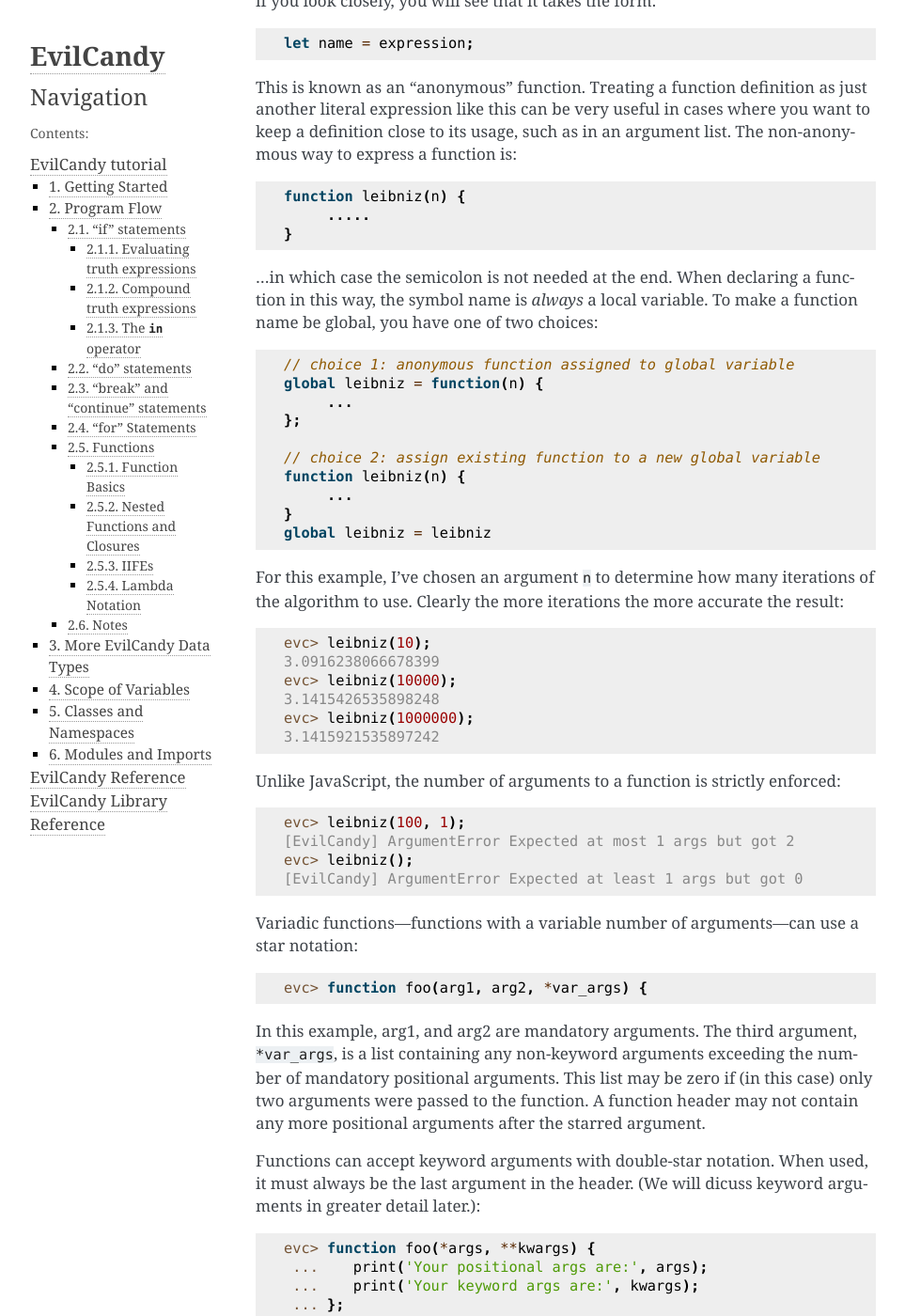
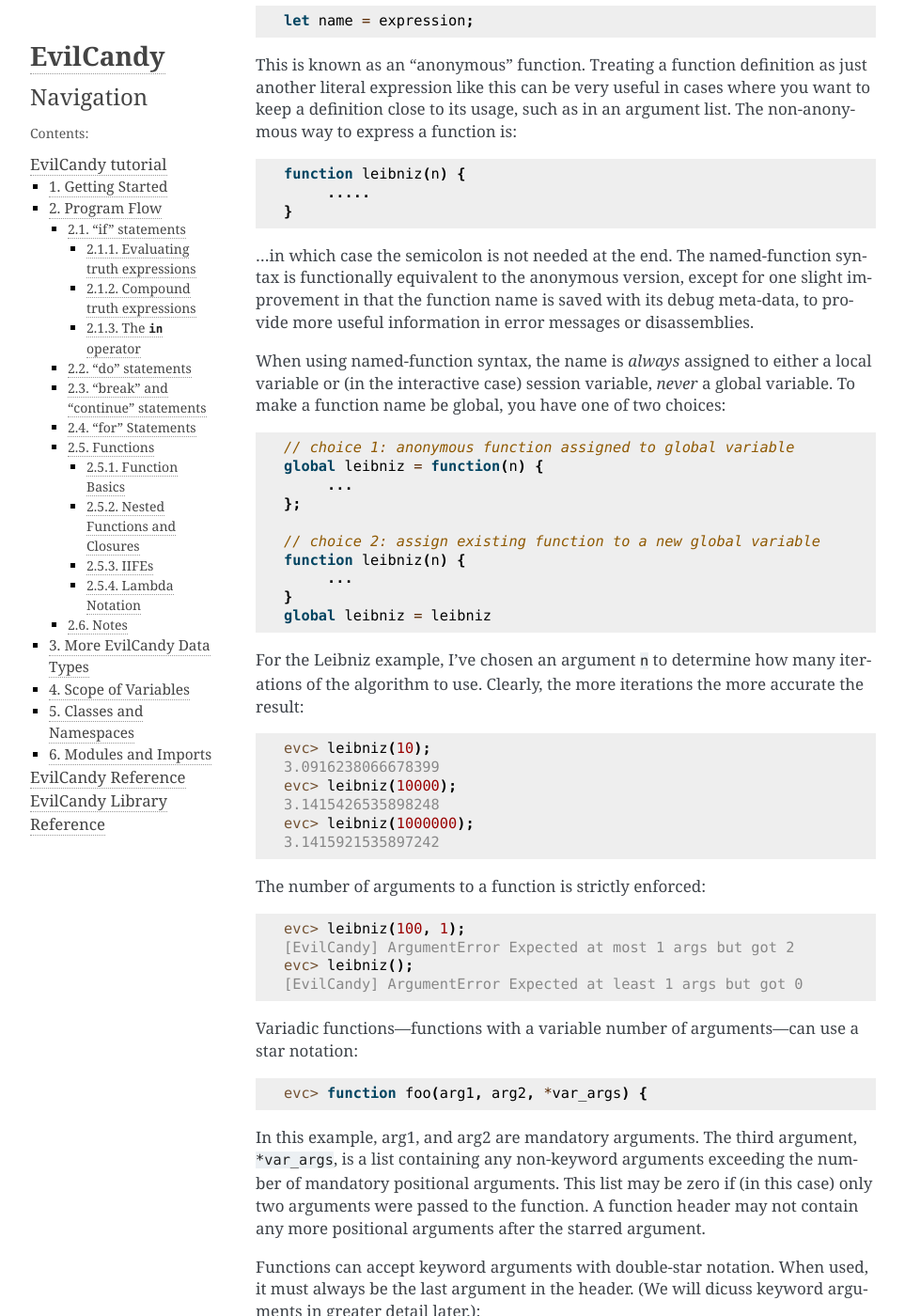
Before and after one commit to paul-bailey/EvilCandy, a Sphinx documentation site: the page built from Documentation/tutorial/program_flow.rst, in a window 1280 px wide and 1400 px high, scrolled down 6515 px. Shown: the whole window at 94% size, without its empty margins (148-1111 px from the left). Built offline with Sphinx 7.4.7, drawn with Linux system fonts in a browser that asks for light colours; some of the changed text lies outside the part shown.

Commit message:
Make some small improvements to Documentation's clarity.

```diff
--- a/Documentation/tutorial/classes_and_namespaces.rst
+++ b/Documentation/tutorial/classes_and_namespaces.rst
@@ -120,6 +120,9 @@
 ~~~~~~~~~~~~~~
 
 The keyword ``instanceof`` is a binary operator which yields a truth value.
+The expression ``A instanceof B`` is true if ``A`` is an instance of
+class ``B`` or any subclass of ``B``.
+
 Unlike ``typeof``, the name of the class is not a consideration; instead,
 the name of the variable storing the class is used.  From the same session
 as above, expect:
--- a/Documentation/tutorial/program_flow.rst
+++ b/Documentation/tutorial/program_flow.rst
@@ -364,9 +363,16 @@
         .....
    }
 
-...in which case the semicolon is not needed at the end.  When declaring
-a function in this way, the symbol name is *always* a local variable.
-To make a function name be global, you have one of two choices::
+...in which case the semicolon is not needed at the end.
+The named-function syntax is functionally equivalent to the anonymous
+version, except for one slight improvement in that the function name
+is saved with its debug meta-data, to provide more useful information in
+error messages or disassemblies.
+
+When using named-function syntax, the name is *always* assigned to either
+a local variable or (in the interactive case) session variable, *never*
+a global variable.  To make a function name be global, you have one of
+two choices::
 
    // choice 1: anonymous function assigned to global variable
    global leibniz = function(n) {
@@ -379,9 +385,9 @@
    }
    global leibniz = leibniz
 
-For this example, I've chosen an argument ``n`` to determine
-how many iterations of the algorithm to use.  Clearly the
-more iterations the more accurate the result:
+For the Leibniz example, I've chosen an argument ``n`` to determine
+how many iterations of the algorithm to use.  Clearly, the more
+iterations the more accurate the result:
 
 .. code-block:: evc-console
 
@@ -392,8 +398,7 @@
    evc> leibniz(1000000);
    3.1415921535897242
 
-Unlike JavaScript, the number of arguments to a function
-is strictly enforced:
+The number of arguments to a function is strictly enforced:
 
 .. code-block:: evc-console
 
@@ -746,8 +751,11 @@
 
 .. [#]
 
-   I would replace "computation" with "computation OR execution",
-   since the word "function" has also become interchangeable with "subroutine".
+   I would replace "computation" with "computation OR execution", since
+   the word "function" has also become interchangeable with "subroutine".
+   Nevertheless, engineers and programmers should not get too academic
+   about these things.  Programming paradigms and preening terms (like
+   "clean code") are too theoretical to be helpful in the real world.
 
 .. [#]
 
--- a/Documentation/tutorial/scope.rst
+++ b/Documentation/tutorial/scope.rst
@@ -123,7 +123,8 @@
 --------------------
 
 The keyword ``delete`` cannot delete variables the way it can delete a
-dictionary or list item.  It can, however, "reset" the variable by
+dictionary or list item.  The variable's name will remain visible until
+program flow leaves scope.  ``delete`` can, however, "reset" the variable by
 replacing it with ``null``.  This may be useful if you are to remain in
 scope for a while but no longer need a certain variable, whose data could
 be quite large at times::
```
Also changed, not shown: other parts of Documentation/tutorial/classes_and_namespaces.rst (+0 -3 lines), other parts of Documentation/tutorial/program_flow.rst (+2 -3 lines).
